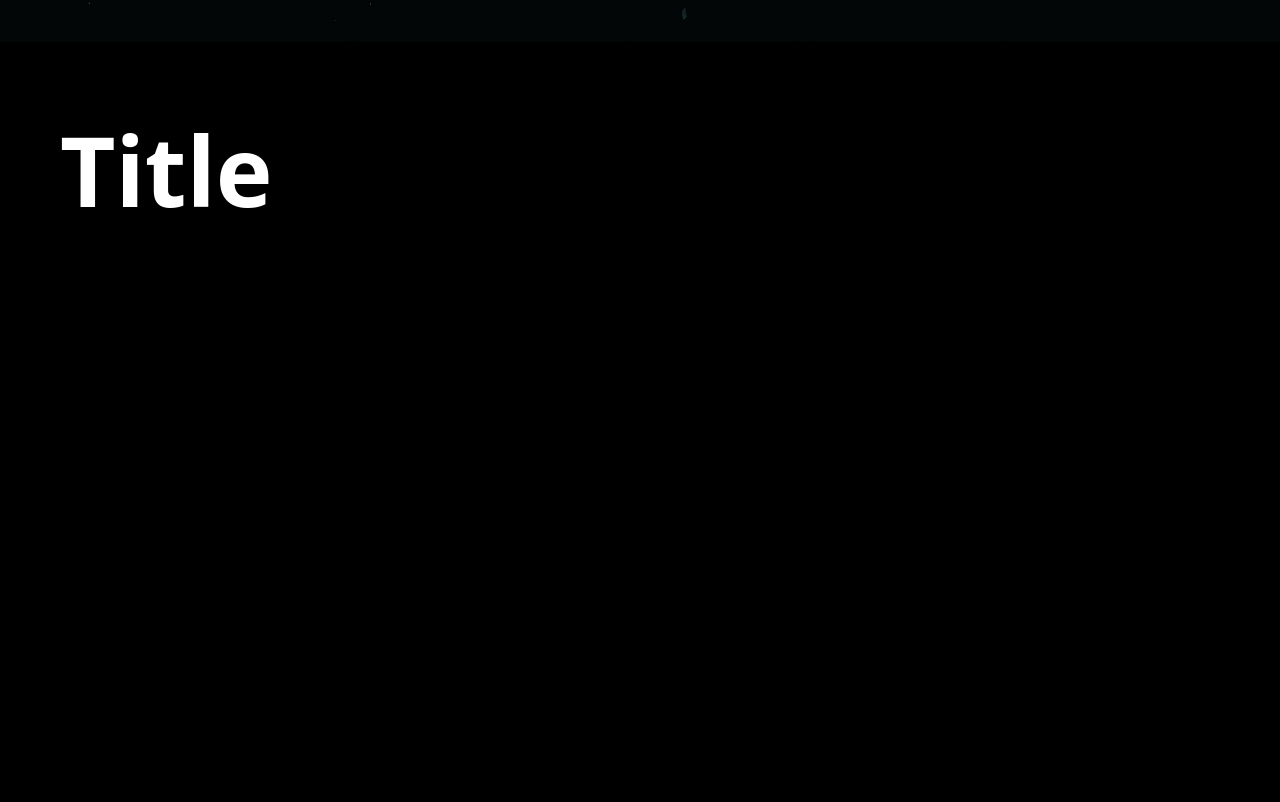
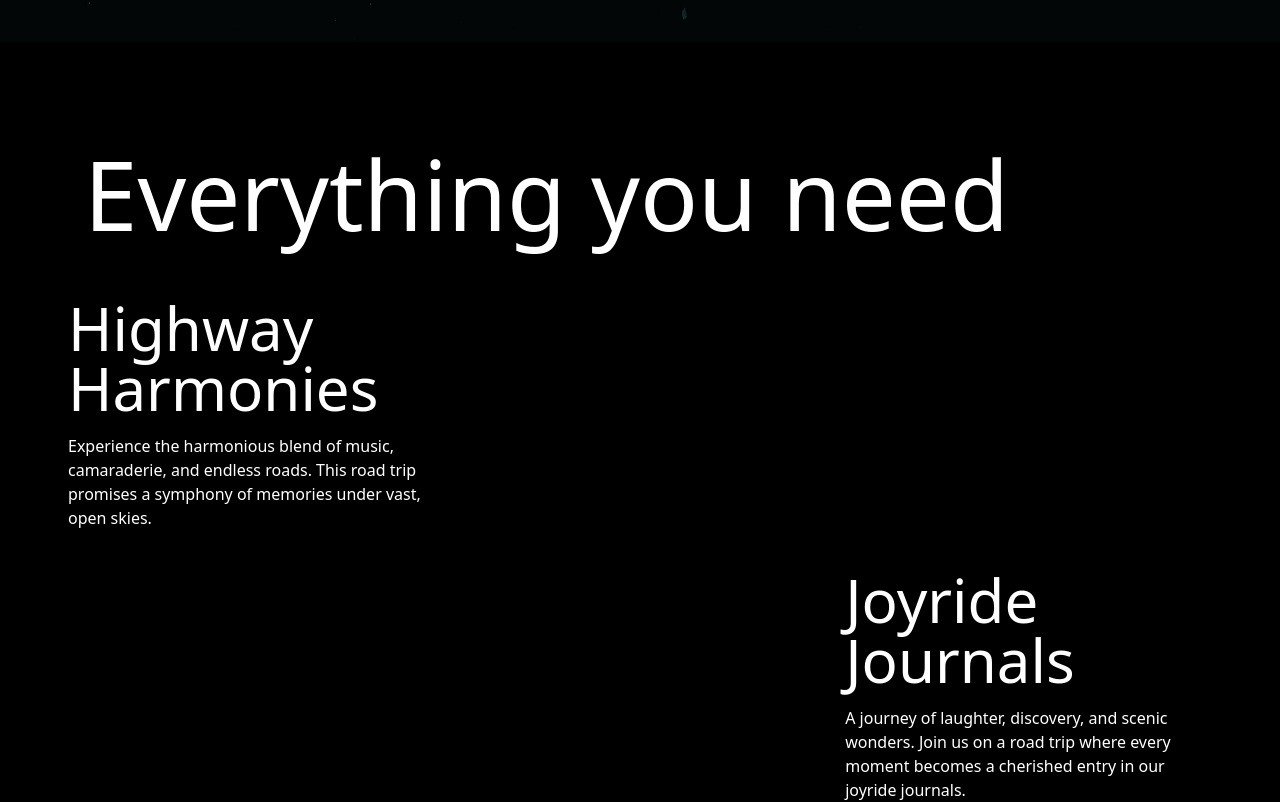
Before and after one commit to D1mkadon/NextRent-project, a Next.js app: page /road_trip in a window 1280 px wide. Shown: the part 838-1640 px from the top of the page. Built offline with nearby package versions, Linux system fonts and the light colour scheme; no server answers.

Commit message:
trip page big changes

```diff
--- a/app/components/HomePageFirstSection.tsx
+++ b/app/components/HomePageFirstSection.tsx
@@ -12,7 +12,8 @@ const inter = Dancing_Script({ subsets: ["latin"] });
 
 const HomePageFirstSection = () => {
   const mainScope = useRef(null);
-  useGSAP(() => {
+  useGSAP(
+    () => {
       gsap.from(".MainImage", {
         scrollTrigger: {
           trigger: ".MainTitle",
@@ -49,7 +50,9 @@ const HomePageFirstSection = () => {
         yoyo: true,
         delay: 0.6,
       });
-  }, {});
+    },
+    { scope: mainScope }
+  );
   return (
     <div
       ref={mainScope}
@@ -63,7 +66,7 @@ const HomePageFirstSection = () => {
         style={{ objectFit: "cover" }}
         alt="/"
       />
-      <div className="MainTitle relative w-[350px] h-[250px] bg-white/[0.6] md:w-[350px] md:h-[250px] md:top-[25%] md:left-[20%] shadow-xl flex justify-center items-center font-mono">
+      <div className="MainTitle relative w-[350px] h-[250px] bg-white/[0.6] md:w-[350px] md:h-[250px] md:top-[25%] md:left-[20%] shadow-xl flex justify-center items-center font-mono z-[2]">
         <h1
           className={`font-extrabold text-black text-6xl  ${inter.className}`}
         >
--- /dev/null
+++ b/app/road_trip/TripCard.tsx
@@ -0,0 +1,13 @@
+import { RoadProps } from "@/types/types";
+
+const TripCard = ({ description, image, title, position }: RoadProps) => {
+  return (
+    <div className={`w-[33%] flex flex-col tripAnimate relative ${position}`}>
+      {/* <Image src="" alt="" width={150} height={150} /> */}
+      <h2 className={`md:text-6xl text-white text-3xl p-2 `}>{title}</h2>
+      <p className="p-2">{description}</p>
+    </div>
+  );
+};
+
+export default TripCard;
--- /dev/null
+++ b/app/road_trip/TripSection.tsx
@@ -0,0 +1,55 @@
+"use client";
+import gsap from "gsap";
+import TripCard from "./TripCard";
+import { roadData } from "./roadData";
+import { ScrollTrigger } from "gsap/all";
+import { useRef } from "react";
+import { useGSAP } from "@gsap/react";
+
+gsap.registerPlugin(ScrollTrigger);
+
+const TripSection = () => {
+  const el = useRef<HTMLDivElement>(null);
+  const q = gsap.utils.selector(el);
+
+  useGSAP(
+    () => {
+      q(".tripAnimate").forEach((s) => {
+        gsap.from(s, {
+          scrollTrigger: {
+            trigger: s,
+            start: "top center",
+            end: "bottom top",
+            // markers: true,
+          },
+          y: 100,
+          opacity: 0,
+          ease: "power1.inOut",
+          yoyo: true,
+          duration: 1,
+        });
+      });
+    },
+    { scope: el }
+  );
+  return (
+    <div className="min-h-[100vh] Container">
+      <h2 className="text-4xl md:text-8xl p-6 my-6 overflow-hidden">
+        Everything you need
+      </h2>
+      <div ref={el} className="w-full flex flex-col gap-6 TripBlock">
+        {roadData?.map((info, index) => (
+          <TripCard
+            key={index}
+            title={info.Title}
+            description={info.description}
+            image={info.image}
+            position={index % 2 === 0 ? "self-start" : "self-end"}
+          />
+        ))}
+      </div>
+    </div>
+  );
+};
+
+export default TripSection;
--- a/app/road_trip/page.tsx
+++ b/app/road_trip/page.tsx
@@ -4,6 +4,7 @@ import ImageBackground from "../images/tripBack.jpg";
 import { useGSAP } from "@gsap/react";
 import gsap from "gsap";
 import { ScrollTrigger } from "gsap/all";
+import TripSection from "./TripSection";
 gsap.registerPlugin(ScrollTrigger);
 const page = () => {
   useGSAP(() => {
@@ -19,30 +20,6 @@ const page = () => {
       ease: "power1.inOut",
       yoyo: true,
     });
-    gsap.from(".MainTitle", {
-      scrollTrigger: {
-        trigger: ".MainTitle",
-        start: "top 80%",
-      },
-      y: 100,
-      opacity: 0,
-      duration: 0.7,
-      ease: "power1.inOut",
-      yoyo: true,
-      delay: 0.6,
-    });
-    gsap.from(".MainCar", {
-      scrollTrigger: {
-        trigger: ".MainCar",
-        start: "top 80%",
-      },
-      x: 100,
-      opacity: 0,
-      duration: 0.7,
-      ease: "power1.inOut",
-      yoyo: true,
-      delay: 0.6,
-    });
   }, {});
   return (
     <div className="min-h-[100vh]">
@@ -56,7 +33,7 @@ const page = () => {
           alt="/"
         />
         <div className="MainTitle relative w-[80%] md:w-[30%] flex-col flex md:top-[25%] md:left-[20%] shadow-xl justify-center items-center font-mono">
-          <h2 className={`font-extrabold text-white text-6xl p-2 `}>
+          <h2 className={`font-extrabold md:text-6xl text-white text-4xl p-2 `}>
             Off for an adventure.
           </h2>
           <p>
@@ -67,9 +44,8 @@ const page = () => {
           </p>
         </div>
       </div>
-      <div className="h-[100vh] Container">
-        <h2 className="text-8xl font-bold">Title</h2>
-      </div>
+
+      <TripSection />
     </div>
   );
 };
--- /dev/null
+++ b/app/road_trip/roadData.js
@@ -0,0 +1,38 @@
+export const roadData = [
+  {
+    Title: "Highway Harmonies",
+    description:
+      "Experience the harmonious blend of music, camaraderie, and endless roads. This road trip promises a symphony of memories under vast, open skies.",
+    image: "",
+  },
+  {
+    Title: "Joyride Journals",
+    description:
+      "A journey of laughter, discovery, and scenic wonders. Join us on a road trip where every moment becomes a cherished entry in our joyride journals.",
+    image: "",
+  },
+  {
+    Title: "Scenic Routes and Radiant Memories",
+    description:
+      "Hit the road with boundless enthusiasm, as each twist and turn reveals breathtaking landscapes and creates timeless memories.",
+    image: "",
+  },
+  {
+    Title: "Wanderlust Wheels",
+    description:
+      "Embark on a mesmerizing road trip adventure, where every mile unfolds new horizons and stories waiting to be discovered.",
+    image: "",
+  },
+  {
+    Title: "A Road Trip Extravaganza",
+    description:
+      "Unleash your inner artist on this car trip canvas. Navigate scenic routes, creating a masterpiece of memories stroke by stroke, mile by mile.",
+    image: "",
+  },
+  {
+    Title: "Epic Trails and Tailored Tales",
+    description:
+      "Venture into the heart of adventure with a car trip that weaves together epic trails and personalized tales, creating a unique and unforgettable odyssey.",
+    image: "",
+  },
+];
--- a/next.config.mjs
+++ b/next.config.mjs
@@ -3,14 +3,14 @@ const nextConfig = {
   images: {
     domains: ["lh3.googleusercontent.com", "cdn.imagin.studio"],
   },
-  remotePatterns: [
-    {
-      protocol: "https",
-      hostname: "cdn.imagin.studio",
-      port: "",
-      pathname: "/**",
-    },
-  ],
+  // remotePatterns: [
+  //   {
+  //     protocol: "https",
+  //     hostname: "cdn.imagin.studio",
+  //     port: "",
+  //     pathname: "/**",
+  //   },
+  // ],
 };
 
 export default nextConfig;
--- a/types/types.ts
+++ b/types/types.ts
@@ -33,3 +33,9 @@ export interface WorkBoxProps {
   Icon?: JSX.Element;
   Description: string;
 }
+export interface RoadProps {
+  title: string;
+  description: string;
+  image?: string;
+  position?: string;
+}
```
Lines whose indentation alone changed are shown as unchanged.
